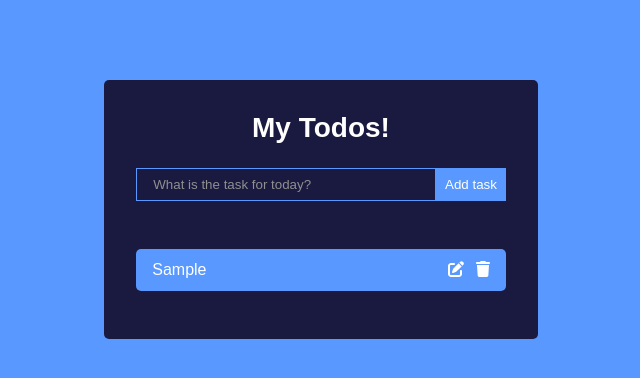
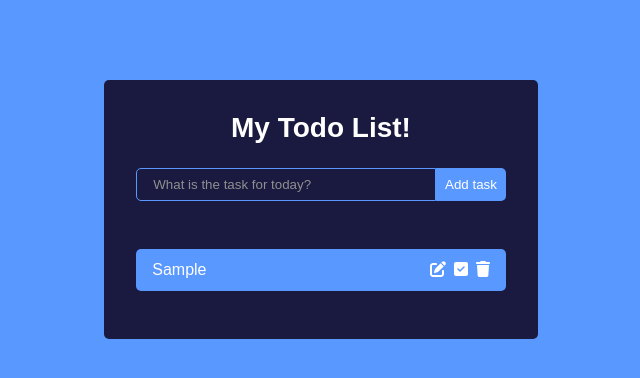
Before and after one commit to khazarglzd/react_todo_list, a React (Create React App) app: page / in a window 1280 px wide. Both pictures are taken after typing "Sample" into the empty fields and a click on the button "Add task". Shown: the top 378 px of the page, without its empty margins (319-959 px from the left). Built offline with nearby package versions, Linux system fonts and the light colour scheme.

Commit message:
ui refactoring

```diff
--- a/src/App.css
+++ b/src/App.css
@@ -38,6 +38,7 @@ h1 {
   outline: none;
   background: none;
   border: 1px solid #5898ff;
+  border-radius: 5px 0 0 5px;
   padding: 0.5rem 1rem;
   margin-top: 1rem;
   margin-bottom: 2rem;
@@ -55,6 +56,7 @@ h1 {
   border: none;
   padding: 0.55rem;
   cursor: pointer;
+  border-radius: 0 5px 5px 0px;
 }
 
 .Todo {
@@ -69,7 +71,14 @@ h1 {
 }
 
 .fa-trash {
-  margin-left: 0.75rem;
+  margin-left: 0.5rem;
+}
+
+.edit-icon {
+  margin-left: 0.5rem;
+}
+.check-icon {
+  margin-left: 0.5rem;
 }
 
 .incompleted {
@@ -83,7 +92,16 @@ h1 {
   cursor: pointer;
 }
 
-.edit-icon,
-.delete-icon {
+.trash-icon,
+.check-icon,
+.edit-icon {
   cursor: pointer;
 }
+
+p {
+  cursor: text;
+}
+
+h4 {
+  color: #fff;
+}
--- a/src/components/Todo.js
+++ b/src/components/Todo.js
@@ -1,6 +1,7 @@
 import React from 'react';
 import { FontAwesomeIcon } from '@fortawesome/react-fontawesome'
 import { faPenToSquare } from '@fortawesome/free-solid-svg-icons'
+import { faSquareCheck } from '@fortawesome/free-solid-svg-icons';
 import { faTrash } from '@fortawesome/free-solid-svg-icons'
 
 
@@ -8,10 +9,11 @@ const Todo = ({ task, toggleComplete, deleteTodo, editTodo }) => {
     return (
         <div className='Todo'>
             <div className={`${task.completed ? "completed" : ""}`}>
-                <p onClick={() => { toggleComplete(task.id) }}> {task.task}</p>
+                <p onClick={() => editTodo(task.id)} > {task.task}</p>
             </div>
             <div>
                 <FontAwesomeIcon className="edit-icon" icon={faPenToSquare} onClick={() => editTodo(task.id)} />
+                <FontAwesomeIcon className="check-icon" icon={faSquareCheck} onClick={() => { toggleComplete(task.id) }} />
                 <FontAwesomeIcon className="trash-icon" icon={faTrash} onClick={() => { deleteTodo(task.id) }} />
             </div>
         </div>
--- a/src/components/TodoWrapper.js
+++ b/src/components/TodoWrapper.js
@@ -35,11 +35,13 @@ const TodoWrapper = () => {
         );
     };
 
+    console.log(todos.length)
+
     return (
         <div className="TodoWrapper">
-            <h1>My Todos!</h1>
+            <h1>My Todo List!</h1>
             <TodoForm addTodo={addTodo} />
-            {todos.map((todo) =>
+            {todos.length > 0 ? todos.map((todo) =>
                 todo.isEditing ? (
                     <EditTodoForm editTodo={editTask} task={todo} />
                 ) : (
@@ -51,7 +53,7 @@ const TodoWrapper = () => {
                         toggleComplete={toggleComplete}
                     />
                 )
-            )}
+            ) : <h4> There are no todos for to do today :)</h4>}
         </div>
     );
 };
```
